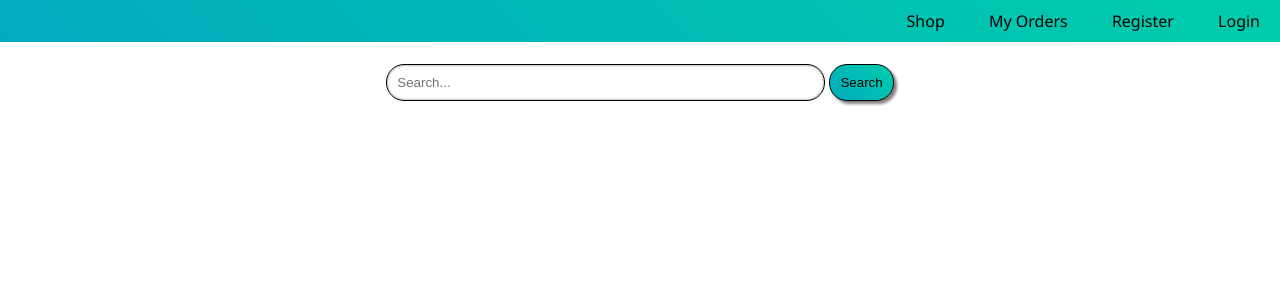
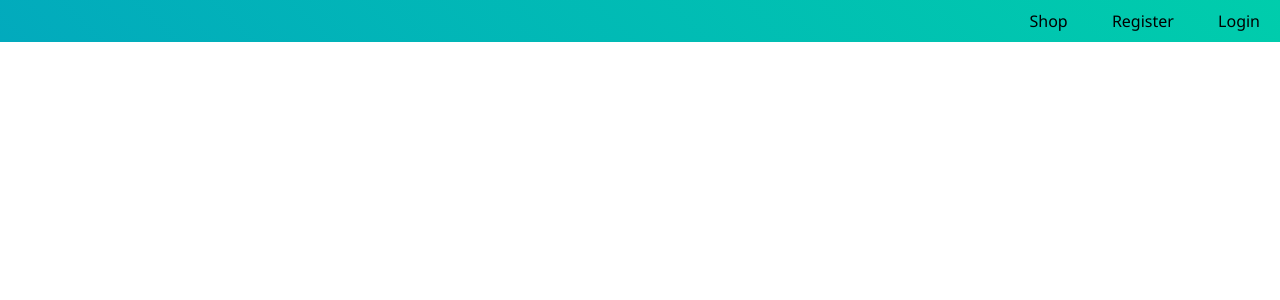
Before and after one commit to AryaAppaji/vinay_e_commerce, a Django app: page / in a window 1280 px wide. Shown: the top 300 px of the page. Run offline with Django 5.2, Linux system fonts and the light colour scheme; data that the repository does not hold is empty.

Commit message:
Removed Search Bar

```diff
--- a/my_store/models.py
+++ b/my_store/models.py
@@ -36,6 +36,11 @@ class Order(models.Model):
     class Meta:
         db_table = 'orders'
 
+
+    def __str__(self) -> str:
+        return f"{self.id} - {self.user.username}"
+
+
 class OrderItem(models.Model):
     order = models.ForeignKey(Order, on_delete=models.CASCADE, related_name="items")
     item_name = models.CharField(max_length=50)
--- a/my_store/static/store_and_cart.css
+++ b/my_store/static/store_and_cart.css
@@ -25,13 +25,6 @@ nav ul li a{
     color: black;
 }
 
-input[type="search"]{
-    padding: 10px;
-    border-radius: 18px;
-    border: solid black 1px;
-    box-shadow:  inset 0px 0px 3px grey;
-}
-
 input[type="submit"],button{
     padding: 10px;
     border-radius: 18px;
--- a/my_store/templates/login_page.html
+++ b/my_store/templates/login_page.html
@@ -16,7 +16,9 @@
             ({{cart_count}})
           </a></li>
           {% endif %}
+        {% if login_status %}
         <li><a href={% url "my_orders" %}>My Orders</a></li>
+        {% endif %}
         <li><a href="{% url 'registration_page' %}">Register</a></li>
         {% if login_status %}
         <li><a href="{% url 'logout_user' %}">Logout</a></li>
--- a/my_store/templates/registration.html
+++ b/my_store/templates/registration.html
@@ -17,7 +17,9 @@
             ({{cart_count}})
           </a></li>
           {% endif %}
+          {% if login_status %}
           <li><a href={% url "my_orders" %}>My Orders</a></li>
+          {% endif %}
           <li><a href="#">Register</a></li>
           {% if login_status %}
           <li><a href="{% url 'logout_user' %}">Logout</a></li>
--- a/my_store/templates/show_store.html
+++ b/my_store/templates/show_store.html
@@ -14,8 +14,9 @@
             ({{cart_count}})
           </a></li>
           {% endif %}
-
-        <li><a href={% url "my_orders" %}>My Orders</a></li>
+        {% if login_status %}
+          <li><a href={% url "my_orders" %}>My Orders</a></li>
+        {% endif %}
         <li><a href="{% url 'registration_page' %}">Register</a></li>
         {% if login_status %}
         <li><a href="{% url 'logout_user' %}">Logout</a></li>
@@ -24,14 +25,6 @@
         {% endif %}
       </ul>
     </nav>
-    <br />
-    <center>
-      <form action="" method="POST">
-        {% csrf_token %}
-        <input type="search" placeholder="Search..." size="50" />
-        <input type="submit" value="Search" />
-      </form>
-    </center>
     <br />
     <table>
       {% for product in products %}
```
Also changed, not shown: my_store/admin.py (+12 -2 lines), my_store/templates/cart.html (+3 -9 lines), my_store/templates/my_orders.html (+6 -5 lines).
